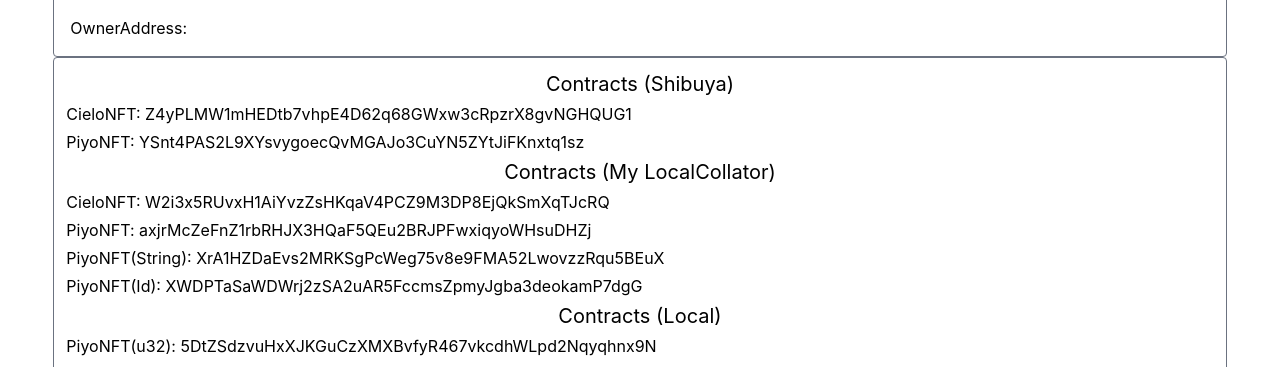
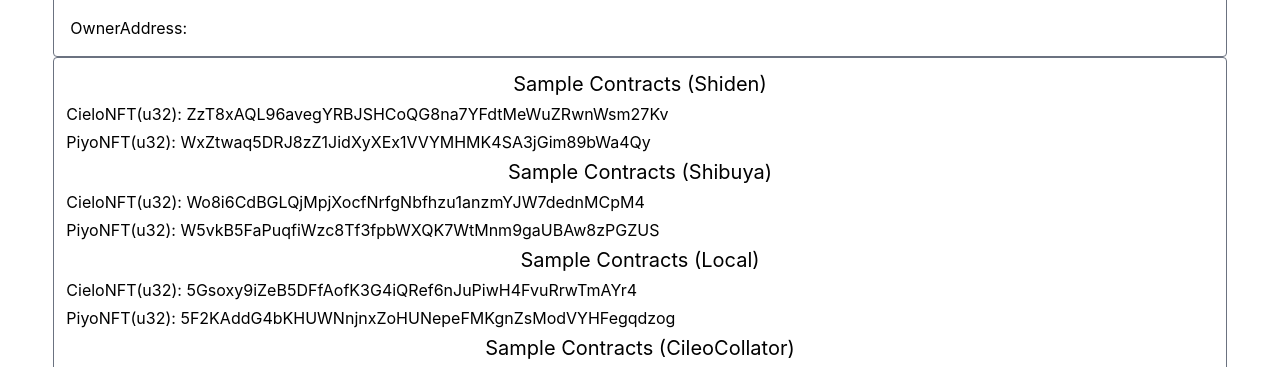
Before and after one commit to CieloChiara/nftviewer_test_psp34, a Next.js app: page / in a window 1280 px wide. Shown: the part 585-952 px from the top of the page. Built offline with nearby package versions, Linux system fonts and the light colour scheme.

Commit message:
Add Shiden sample contract

```diff
--- a/components/mintCanvas.tsx
+++ b/components/mintCanvas.tsx
@@ -196,23 +196,27 @@ const Home = () => {
         </div>
 
         <div className="p-2 mt-5 m-auto border-1 w-11/12 border border-gray-500 rounded">
+          <p className="p-1 m-1 break-all">Status: {gasConsumed}</p>
           <div className="hidden p-3 m-3">TokenURI: {tokenURI}</div>
           <p className="p-1 m-1 hidden">Result: {result}</p>
           <p className="p-1 m-1 break-all">MetadataUri: {outcome}</p>
-          <p className="p-1 m-1 break-all">Gas consumed: {gasConsumed}</p>
           <p className="p-1 m-1 break-all" >ImageUri: {tokenJson}</p>
           <p className="p-1 m-1">TokenId: {tokenId}</p>
           <p className="p-1 m-1 break-all">actingAddress: {actingAddress}</p>
         </div>
         <div className="p-2 m-auto mb-5 border-1 w-11/12 border border-gray-500 rounded">
+          <h3 className="m-1 text-xl text-center">Sample Contracts (Shiden)</h3>
+          <p className="m-1 break-all">CieloNFT(u32): ZzT8xAQL96avegYRBJSHCoQG8na7YFdtMeWuZRwnWsm27Kv</p>
+          <p className="m-1 break-all">PiyoNFT(u32): WxZtwaq5DRJ8zZ1JidXyXEx1VVYMHMK4SA3jGim89bWa4Qy</p>
           <h3 className="m-1 text-xl text-center">Contracts (Shibuya)</h3>
-          <p className="m-1 break-all">CieloNFT: a1YGBqnLkLYkW3QfGWGn7XVQMGurxY5R9yYBTv8RHa537e1</p>
-          <p className="m-1 break-all">PiyoNFT: Y1GKyffZjEbQghjoABVhLLenkr94nW6qpk5b5kCTw6wvBP9</p>
-          <h3 className="m-1 text-xl text-center">Contracts (My LocalCollator)</h3>
-          <p className="m-1 break-all">CieloNFT: bKF9cww361bvu2qwf9hy22WM3m4Md58qukaHQxt8F5SvdxZ</p>
-          <p className="m-1 break-all">PiyoNFT: axjrMcZeFnZ1rbRHJX3HQaF5QEu2BRJPFwxiqyoWHsuDHZj</p>
+          <p className="m-1 break-all">CieloNFT(u32): Wo8i6CdBGLQjMpjXocfNrfgNbfhzu1anzmYJW7dednMCpM4</p>
+          <p className="m-1 break-all">PiyoNFT(u32): W5vkB5FaPuqfiWzc8Tf3fpbWXQK7WtMnm9gaUBAw8zPGZUS</p>
           <h3 className="m-1 text-xl text-center">Contracts (Local)</h3>
-          <p className="m-1 break-all">PiyoNFT(u32): 5DtZSdzvuHxXJKGuCzXMXBvfyR467vkcdhWLpd2Nqyqhnx9N</p>
+          <p className="m-1 break-all">CieloNFT(u32): 5Gsoxy9iZeB5DFfAofK3G4iQRef6nJuPiwH4FvuRrwTmAYr4</p>
+          <p className="m-1 break-all">PiyoNFT(u32): 5F2KAddG4bKHUWNnjnxZoHUNepeFMKgnZsModVYHFegqdzog</p>
+          <h3 className="m-1 text-xl text-center">Contracts (CileoCollator)</h3>
+          <p className="m-1 break-all">CieloNFT(u32): YhnQHo51cgXCLecaSgqCZ9gfApUbB4L8jeJR7mhwnVMDwqJ</p>
+          <p className="m-1 break-all">PiyoNFT(u32): YDtdRHfNagMGVnXLDav1MdBoxY5SND76eQVTrVS6HHWoAXs</p>
         </div>
     </>
   );
--- a/pages/index.tsx
+++ b/pages/index.tsx
@@ -61,7 +61,10 @@ const Home = () => {
     const gasLimit = 3000 * 1000000;
     const contract = new ContractPromise(api, abi, contractAddress);
     const {gasConsumed, result, output} =
-      await contract.query.tokenUri(contractAddress, {value: 0, gasLimit: -1}, tokenId);
+      await contract.query.tokenUri(
+        contractAddress,
+        {value: 0, gasLimit: -1},
+        tokenId);
 
     setGasConsumed(gasConsumed.toHuman().toString());
     setResult(JSON.stringify(result.toHuman()));
@@ -91,11 +94,12 @@ const Home = () => {
 
     const contract = new ContractPromise(api, abi, contractAddress);
     const {gasConsumed, result, output} =
-      //await contract.query['psp34::ownerOf'](
+      //await contract.query["psp34::ownerOf"](
       await contract.query.ownerOf(
-          contractAddress,
+        contractAddress,
         {value: 0, gasLimit: -1},
         tokenId);
+        //{u32: tokenId});
 
     const resultStr: string = output.toHuman()?.toString();
     if (resultStr) {
@@ -199,16 +203,18 @@ const Home = () => {
           <p className="p-1 m-1 break-all">OwnerAddress: {ownerAddress}</p>
         </div>
         <div className="p-2 m-auto mb-5 border-1 w-11/12 border border-gray-500 rounded">
-          <h3 className="m-1 text-xl text-center">Contracts (Shibuya)</h3>
-          <p className="m-1 break-all">CieloNFT: Z4yPLMW1mHEDtb7vhpE4D62q68GWxw3cRpzrX8gvNGHQUG1</p>
-          <p className="m-1 break-all">PiyoNFT: YSnt4PAS2L9XYsvygoecQvMGAJo3CuYN5ZYtJiFKnxtq1sz</p>
-          <h3 className="m-1 text-xl text-center">Contracts (My LocalCollator)</h3>
-          <p className="m-1 break-all">CieloNFT: W2i3x5RUvxH1AiYvzZsHKqaV4PCZ9M3DP8EjQkSmXqTJcRQ</p>
-          <p className="m-1 break-all">PiyoNFT: axjrMcZeFnZ1rbRHJX3HQaF5QEu2BRJPFwxiqyoWHsuDHZj</p>
-          <p className="m-1 break-all">PiyoNFT(String): XrA1HZDaEvs2MRKSgPcWeg75v8e9FMA52LwovzzRqu5BEuX</p>
-          <p className="m-1 break-all">PiyoNFT(Id): XWDPTaSaWDWrj2zSA2uAR5FccmsZpmyJgba3deokamP7dgG</p>
-          <h3 className="m-1 text-xl text-center">Contracts (Local)</h3>
-          <p className="m-1 break-all">PiyoNFT(u32): 5DtZSdzvuHxXJKGuCzXMXBvfyR467vkcdhWLpd2Nqyqhnx9N</p>
+          <h3 className="m-1 text-xl text-center">Sample Contracts (Shiden)</h3>
+          <p className="m-1 break-all">CieloNFT(u32): ZzT8xAQL96avegYRBJSHCoQG8na7YFdtMeWuZRwnWsm27Kv</p>
+          <p className="m-1 break-all">PiyoNFT(u32): WxZtwaq5DRJ8zZ1JidXyXEx1VVYMHMK4SA3jGim89bWa4Qy</p>
+          <h3 className="m-1 text-xl text-center">Sample Contracts (Shibuya)</h3>
+          <p className="m-1 break-all">CieloNFT(u32): Wo8i6CdBGLQjMpjXocfNrfgNbfhzu1anzmYJW7dednMCpM4</p>
+          <p className="m-1 break-all">PiyoNFT(u32): W5vkB5FaPuqfiWzc8Tf3fpbWXQK7WtMnm9gaUBAw8zPGZUS</p>
+          <h3 className="m-1 text-xl text-center">Sample Contracts (Local)</h3>
+          <p className="m-1 break-all">CieloNFT(u32): 5Gsoxy9iZeB5DFfAofK3G4iQRef6nJuPiwH4FvuRrwTmAYr4</p>
+          <p className="m-1 break-all">PiyoNFT(u32): 5F2KAddG4bKHUWNnjnxZoHUNepeFMKgnZsModVYHFegqdzog</p>
+          <h3 className="m-1 text-xl text-center">Sample Contracts (CileoCollator)</h3>
+          <p className="m-1 break-all">CieloNFT(u32): YhnQHo51cgXCLecaSgqCZ9gfApUbB4L8jeJR7mhwnVMDwqJ</p>
+          <p className="m-1 break-all">PiyoNFT(u32): YDtdRHfNagMGVnXLDav1MdBoxY5SND76eQVTrVS6HHWoAXs</p>
         </div>
     </>
   );
```
Also changed, not shown: 1 other file (tests, documents, lock files or other folders).
